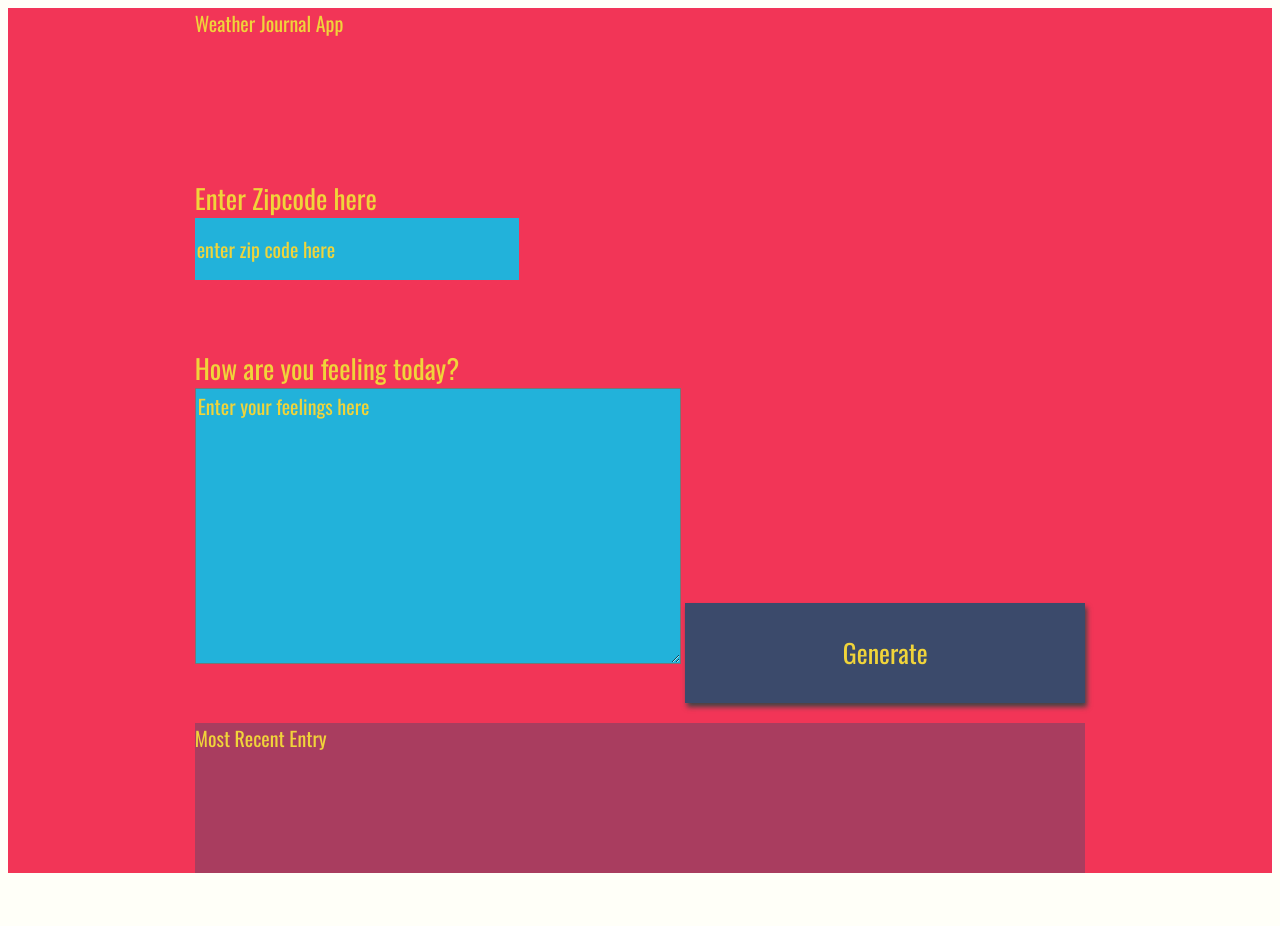
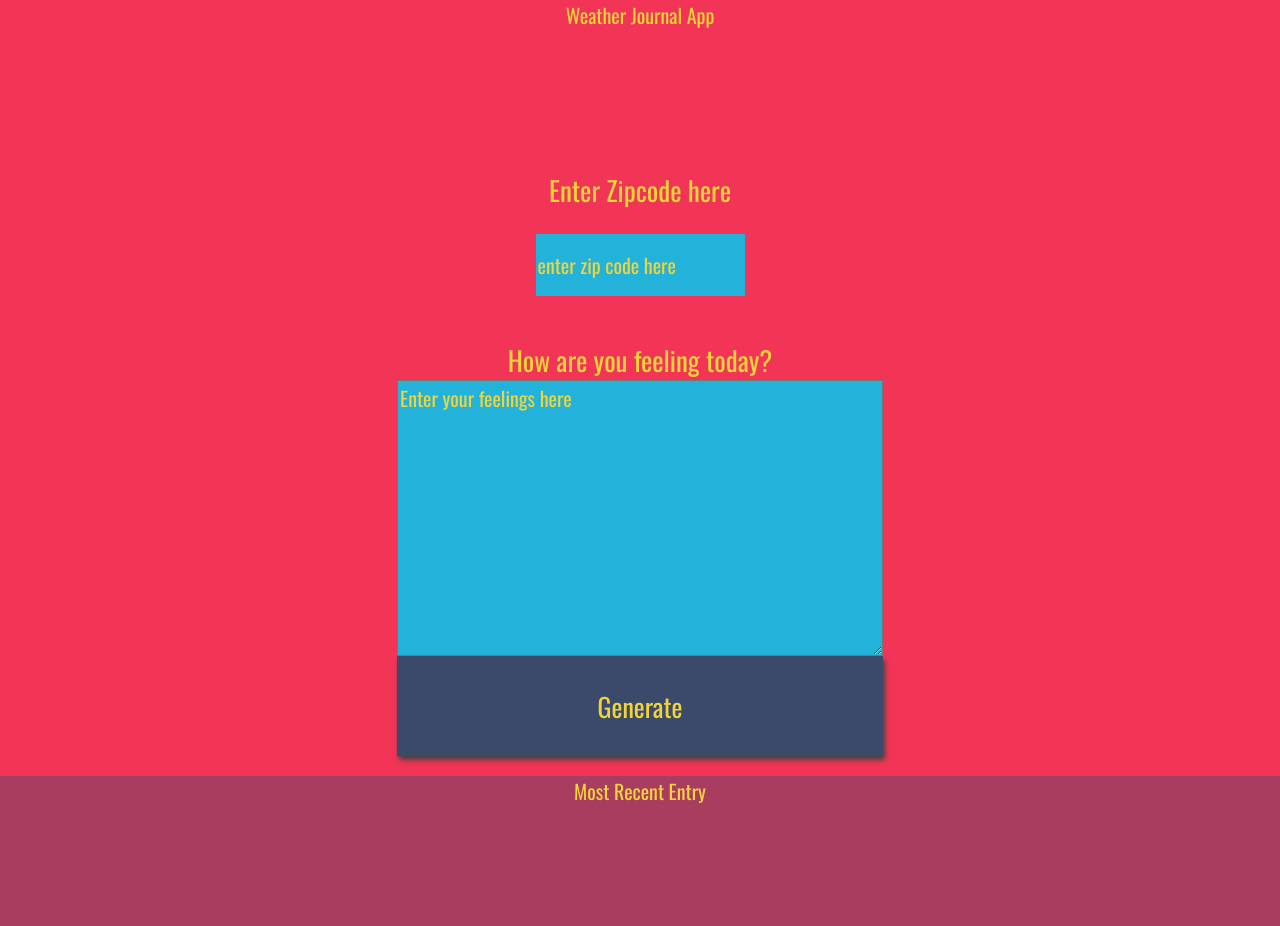
Before and after one commit to lhsthree/weather-app, a website: page website/index.html in a window 1280 px wide. Before the commit the page ends 881 px from the top, so only its background shows below. Drawn offline with nearby package versions, Linux system fonts and the light colour scheme; a web font is replaced by a local one.

Commit message:
more CSS stuff

```diff
--- a/website/css/styles.css
+++ b/website/css/styles.css
@@ -1,6 +1,10 @@
 body{
+    display: flex;
+    flex-wrap: wrap;
     background: #fffff8;
     font-family: -apple-system, BlinkMacSystemFont, sans-serif;
+    margin: auto;
+  text-align: center;
 }
 
 #app{
@@ -10,7 +14,6 @@ body{
     height:100vh;
     background: #f23557;
     color: #f0d43a;
-    justify-content: center;
     grid-gap: 1em;
     font-size: 20px;
     font-family: 'Oswald', sans-serif;
@@ -19,7 +22,8 @@ body{
 }
 
 .holder{
-
+    display: grid;
+    justify-content: center;
 }
 
 .entry{
@@ -52,13 +56,14 @@ body{
 /*  Basic Styling To Override Default For Basic HTML Elements */
 label{
     display:block;
+
     font-size: 27px;
 }
 
 input{
     display:block;
     height: 60px;
-    width: 320px;
+    width: 320x;
     background:#22b2da;
     color: #f0d43a;
     font-size: 20px;
@@ -67,7 +72,7 @@ input{
 }
 
 button{
-    width: 400px;
+    width: 100%;
     height: 100px;
     background: #3b4a6b;
     color: #f0d43a;
```
